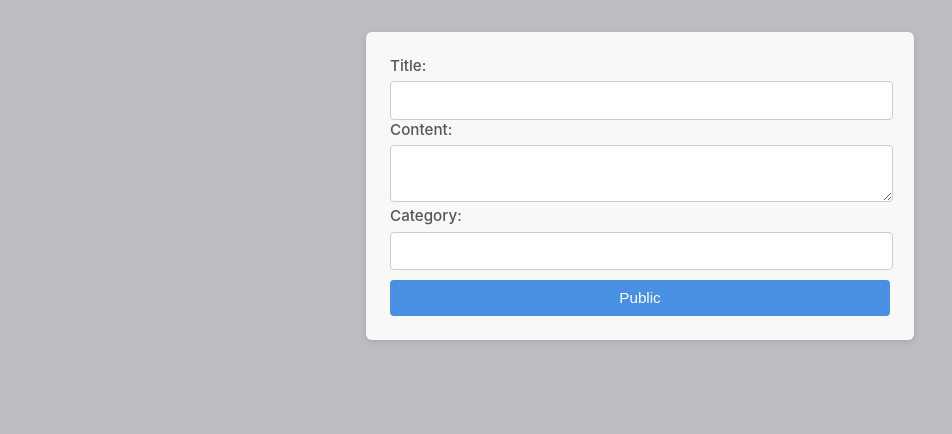
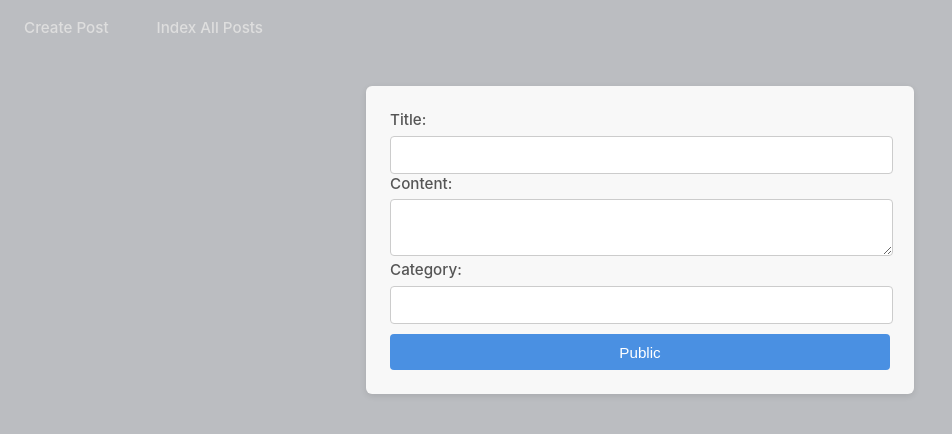
Before and after one commit to YarBurArt/insightful_guardian, a React (Create React App) app in the folder frontend/: page /create_post in a window 1280 px wide. Shown: the top 434 px of the page, without its empty margins (0-952 px from the left). Built offline with nearby package versions, Linux system fonts and the light colour scheme; the HTML template or start-up script is replaced by a standard one.

Commit message:
link style

```diff
--- a/frontend/src/App.css
+++ b/frontend/src/App.css
@@ -148,3 +148,24 @@ html {
 .PostForm button:hover {
   background-color: #c1c1c1;
 }
+.link {
+  display: inline-block;
+  margin: 0.5rem 0.5rem;
+  padding: 0.6rem 1rem;
+  font-size: 0.95rem;
+  font-weight: 500;
+  color: #dedede;
+  text-decoration: none;
+  border-radius: 4px;
+  transition: background-color 0.2s ease-in-out, color 0.2s ease-in-out;
+}
+
+.link:hover {
+  background-color: #91918b;
+  color: #fff;
+}
+
+.link.active {
+  background-color: #4a90e2;
+  color: #fff;
+}
--- a/frontend/src/App.js
+++ b/frontend/src/App.js
@@ -2,11 +2,14 @@ import './App.css';
 import PostForm from './components/PostForm';
 import IndexAllPosts from './components/IndexAllPosts';
 import { BrowserRouter as Router,
-  Route, Routes } from 'react-router-dom';
+  Route, Routes,
+  Link} from 'react-router-dom';
 
 function App() {
   return (
     <Router>
+      <Link className='link' to="/create_post">Create Post</Link>
+      <Link className='link' to="/">Index All Posts</Link>
     <Routes>
       <Route path="/"
         element={<IndexAllPosts />}/>
```
